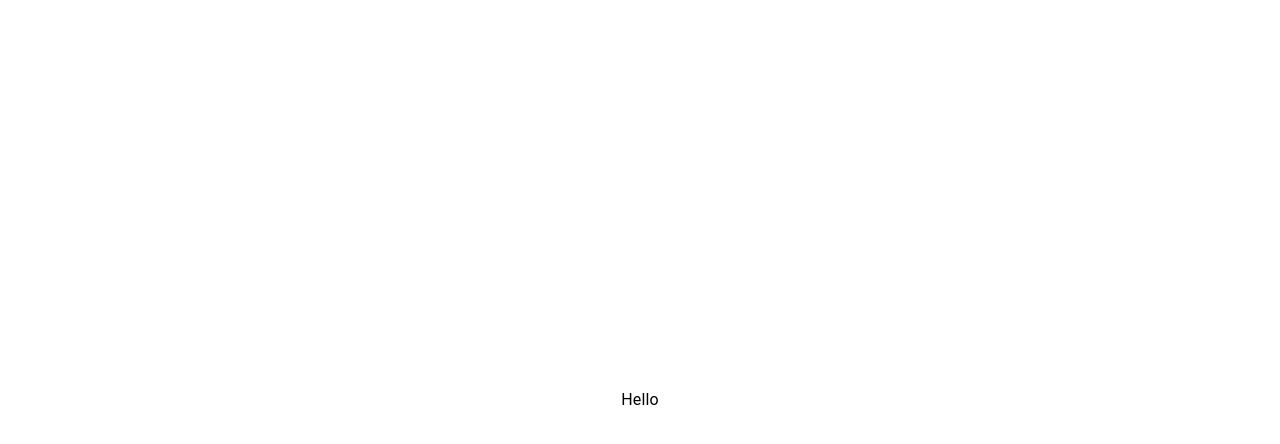
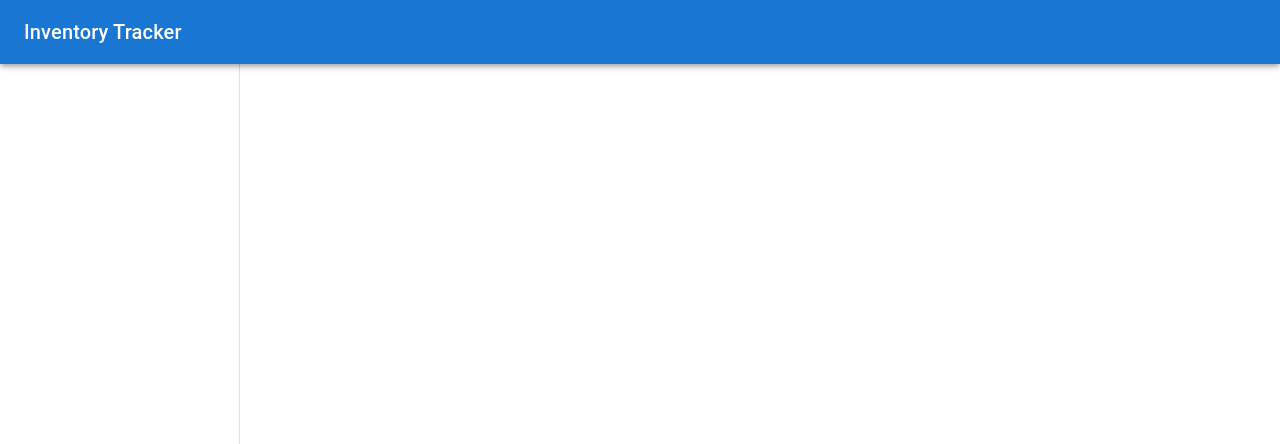
Before and after one commit to zhikangxie107/inventory-tracker, a Next.js app: page / in a window 1280 px wide. Shown: the top 444 px of the page. Built offline with nearby package versions, Linux system fonts and the light colour scheme.

Commit message:
implemented drawer section and app bar

```diff
--- a/src/app/page.tsx
+++ b/src/app/page.tsx
@@ -1,10 +1,48 @@
-import { Typography, Box } from "@mui/material";
-
+"use client";
+import {
+  Typography,
+  Box,
+  Drawer,
+  Toolbar,
+  Divider,
+  AppBar,
+  CssBaseline,
+} from "@mui/material";
 
 export default function Home() {
   return (
-    <Box className="justify-center items-center flex w-screen h-screen">
-      <Typography>Hello</Typography>
+    <Box className="flex">
+      <CssBaseline />
+      <AppBar
+        position="fixed"
+        className="bg-blue-500 flex"
+        sx={{ zIndex: (theme) => theme.zIndex.drawer + 1 }}
+      >
+        <Toolbar>
+          <Typography
+            className="text-white"
+            variant="h6"
+            noWrap
+            component="div"
+          >
+            Inventory Tracker
+          </Typography>
+        </Toolbar>
+      </AppBar>
+      <Drawer
+        variant="permanent"
+        anchor="left"
+        sx={{
+          width: 240,
+          flexShrink: 0,
+          "& .MuiDrawer-paper": {
+            width: 240,
+            boxSizing: "border-box",
+          },
+        }}
+      >
+        <Toolbar />
+      </Drawer>
     </Box>
-  )
+  );
 }
```
